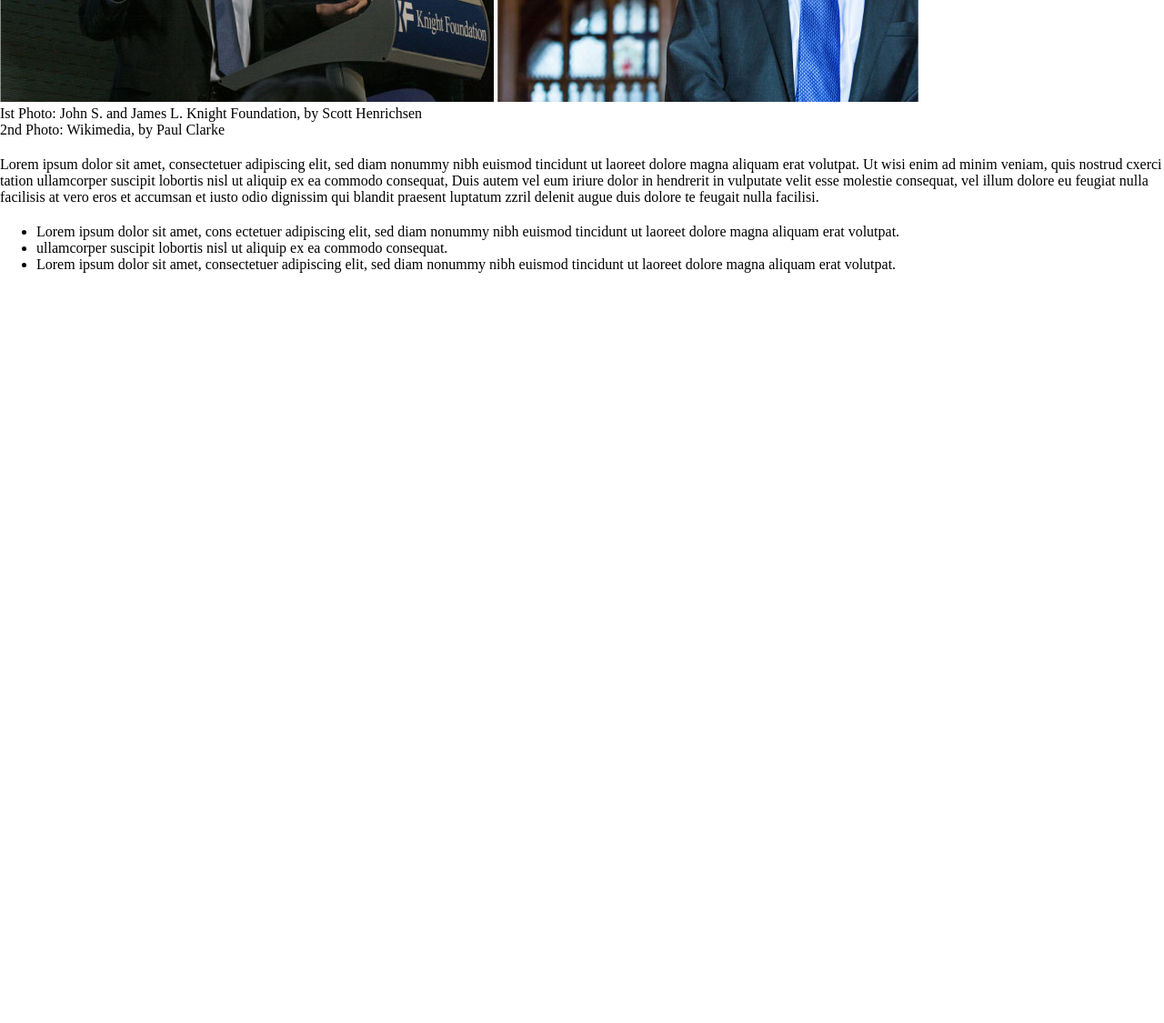
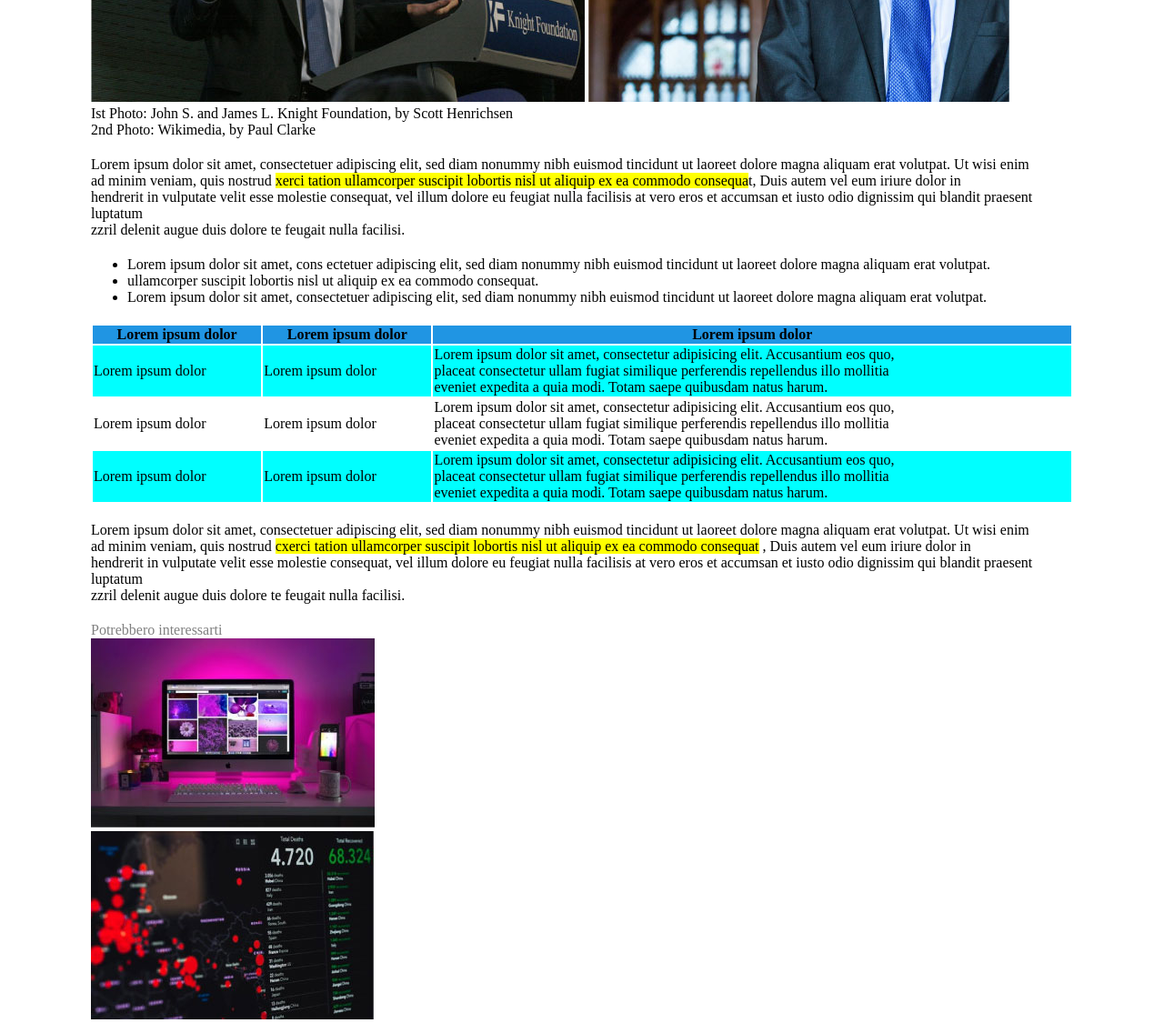
Before and after one commit to RiccardoMartella/html-css-booleaner, a plain HTML site: page index.html in a window 1280 px wide. Shown: the part 509-1634 px from the top of the page at 91% size. Before the commit the page ends 809 px from the top, so only its background shows below. Drawn offline with Linux system fonts and the light colour scheme.

Commit message:
parte finale (+correzioni)

```diff
--- a/css/style.css
+++ b/css/style.css
@@ -1,7 +1,15 @@
 *{
     box-sizing: border-box;
     margin: 0;
+}
 
+main, footer {
+    margin: 0 auto;
+    max-width: 1080px;
+}
+
+table {
+    width: 100%;
 }
 
 /* logo */
@@ -18,7 +26,6 @@
     background-size: cover;
     width: 200px;
     height: 50px;
-
 }
 
 /* titolo */
@@ -37,12 +44,15 @@
     margin-top: 30px;
 }
 
-/* parte centrale testo*/
-.contenitoreparagrafo{
+/* parte centrale testo + tabella*/
+.contenitoreparagrafo, ul, table, footer{
     margin-top: 20px;
 }
 
-/* lista */
-ul{
-    margin-top: 20px;
+.sfondotabella{
+    background-color: aqua;
 }
+
+th{
+    background-color:rgb(32, 149, 227);
+}
--- a/index.html
+++ b/index.html
@@ -14,7 +14,10 @@
       <div class="contenitorelogo">
         <div class="logo"></div>
       </div>
+    </header>
 
+    <!-- parte centrale testo -->
+    <main>
       <!-- titolo -->
       <div class="contenitoretitolo">
         <h1>
@@ -34,10 +37,6 @@
           <img src="img/tim-2.jpg" alt="" />
         </div>
       </div>
-    </header>
-
-    <!-- parte centrale testo -->
-    <main>
       <div>
         <span>
           Ist Photo: John S. and James L. Knight Foundation, by Scott Henrichsen
@@ -47,12 +46,16 @@
         <p class="contenitoreparagrafo">
           Lorem ipsum dolor sit amet, consectetuer adipiscing elit, sed diam
           nonummy nibh euismod tincidunt ut laoreet dolore magna aliquam erat
-          volutpat. Ut wisi enim ad minim veniam, quis nostrud cxerci tation
-          ullamcorper suscipit lobortis nisl ut aliquip ex ea commodo consequat,
-          Duis autem vel eum iriure dolor in hendrerit in vulputate velit esse
-          molestie consequat, vel illum dolore eu feugiat nulla facilisis at
-          vero eros et accumsan et iusto odio dignissim qui blandit praesent
-          luptatum zzril delenit augue duis dolore te feugait nulla facilisi.
+          volutpat. Ut wisi enim <br />
+          ad minim veniam, quis nostrud
+          <mark
+            >xerci tation ullamcorper suscipit lobortis nisl ut aliquip ex ea
+            commodo consequa</mark
+          >t, Duis autem vel eum iriure dolor in <br />
+          hendrerit in vulputate velit esse molestie consequat, vel illum dolore
+          eu feugiat nulla facilisis at vero eros et accumsan et iusto odio
+          dignissim qui blandit praesent luptatum <br />
+          zzril delenit augue duis dolore te feugait nulla facilisi.
         </p>
 
         <!-- lista -->
@@ -74,6 +77,72 @@
         </ul>
       </div>
       <!-- tabella -->
+      <table>
+        <thead>
+          <tr>
+            <th>Lorem ipsum dolor</th>
+            <th>Lorem ipsum dolor</th>
+            <th>Lorem ipsum dolor</th>
+          </tr>
+        </thead>
+        <tbody>
+          <tr>
+            <td class="sfondotabella">Lorem ipsum dolor</td>
+            <td class="sfondotabella">Lorem ipsum dolor</td>
+            <td class="sfondotabella">
+              Lorem ipsum dolor sit amet, consectetur adipisicing elit.
+              Accusantium eos quo,<br />
+              placeat consectetur ullam fugiat similique perferendis repellendus
+              illo mollitia <br />
+              eveniet expedita a quia modi. Totam saepe quibusdam natus harum.
+            </td>
+          </tr>
+          <tr>
+            <td>Lorem ipsum dolor</td>
+            <td>Lorem ipsum dolor</td>
+            <td>
+              Lorem ipsum dolor sit amet, consectetur adipisicing elit.
+              Accusantium eos quo,<br />
+              placeat consectetur ullam fugiat similique perferendis repellendus
+              illo mollitia <br />
+              eveniet expedita a quia modi. Totam saepe quibusdam natus harum.
+            </td>
+          </tr>
+          <tr>
+            <td class="sfondotabella">Lorem ipsum dolor</td>
+            <td class="sfondotabella">Lorem ipsum dolor</td>
+            <td class="sfondotabella">
+              Lorem ipsum dolor sit amet, consectetur adipisicing elit.
+              Accusantium eos quo,<br />
+              placeat consectetur ullam fugiat similique perferendis repellendus
+              illo mollitia <br />
+              eveniet expedita a quia modi. Totam saepe quibusdam natus harum.
+            </td>
+          </tr>
+        </tbody>
+      </table>
+      <p class="contenitoreparagrafo">
+        Lorem ipsum dolor sit amet, consectetuer adipiscing elit, sed diam
+        nonummy nibh euismod tincidunt ut laoreet dolore magna aliquam erat
+        volutpat. Ut wisi enim <br />
+        ad minim veniam, quis nostrud
+        <mark
+          >cxerci tation ullamcorper suscipit lobortis nisl ut aliquip ex ea
+          commodo consequat</mark
+        >
+        , Duis autem vel eum iriure dolor in <br />
+        hendrerit in vulputate velit esse molestie consequat, vel illum dolore
+        eu feugiat nulla facilisis at vero eros et accumsan et iusto odio
+        dignissim qui blandit praesent luptatum <br />
+        zzril delenit augue duis dolore te feugait nulla facilisi.
+      </p>
     </main>
+    <footer>
+      <span class="testofinale" style="color: gray"
+        >Potrebbero interessarti</span
+      ><br />
+      <img src="img/monitor.jpg" alt="" /><br />
+      <img src="img/graph.jpg" alt="" />
+    </footer>
   </body>
 </html>
```
